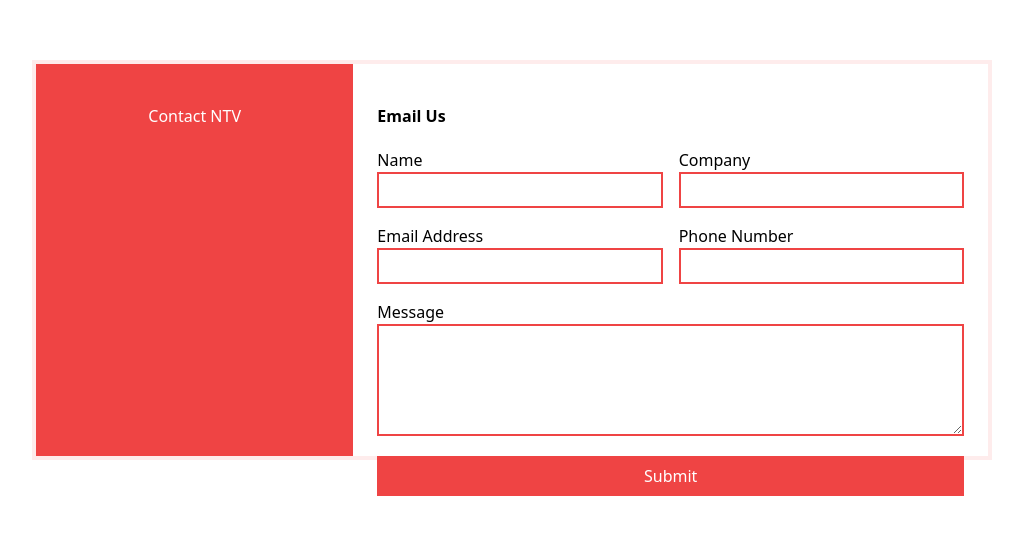
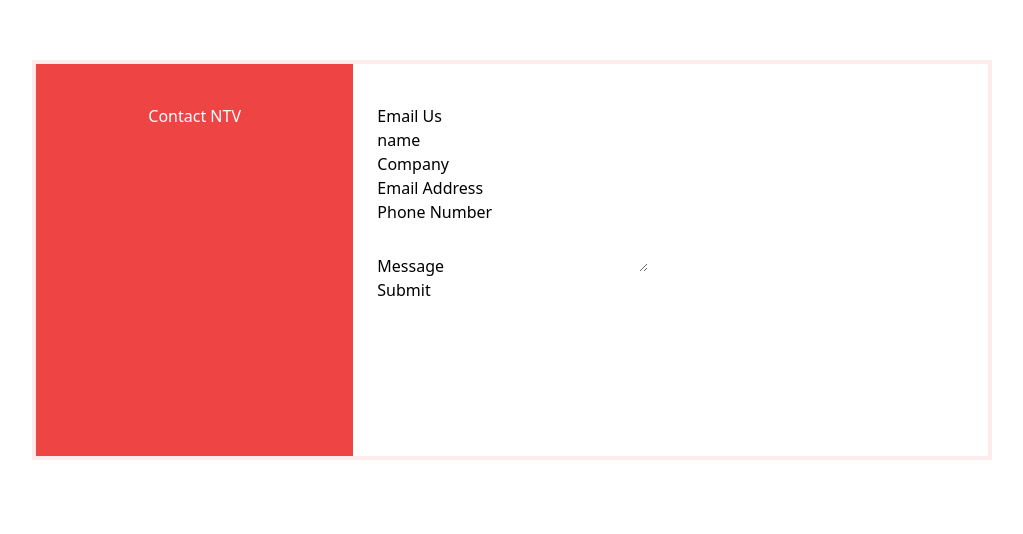
Before and after one commit to Some0ne3lse/CSS-form, a website: page index.html in a window 1280 px wide. Shown: the part 140-674 px from the top of the page, without its empty margins (128-1151 px from the left). Drawn offline with Linux system fonts and the light colour scheme.

Commit message:
Starting over

```diff
--- a/index.html
+++ b/index.html
@@ -9,49 +9,104 @@
 </head>
 
 <body class="w-screen h-screen flex justify-center items-center">
-  <div class="w-3/4 h-1/2 border-4 border-red-500/10 flex">
-
+  <div class="w-3/4 h-1/2 flex border-4 border-red-500/10">
     <div class="bg-red-500 w-1/3 h-full text-white font-sans font-medium flex justify-center py-10">
       <p>Contact NTV</p>
     </div>
-    <div class="w-2/3 h-fit">
+    <div class="w-2/3">
       <div class="px-6 pt-10">
-        <h1 class="font-bold">Email Us</h1>
-        <div class="py-5">
-          <form class="grid grid-cols-2 grid-rows-4 gap-4 w-full">
+        <h1>
+          Email Us
+        </h1>
+        <div>
+          <form class="flex flex-col">
+            <div>
+              <label for="name">
+                name
+              </label>
+              <input type="text" name="name" id="name" required>
+            </div>
+            <div>
+              <label for="company">
+                Company
+              </label>
+              <input type="text" name="company" id="company" required>
+            </div>
+            <div>
+              <label for="email">
+                Email Address
+              </label>
+              <input type="email" name="email" id="email" required>
+            </div>
+            <div>
+              <label for="phone">
+                Phone Number
+              </label>
+              <input type="number" name="phone" id="phone" required>
+            </div>
+            <div>
+              <label for="message">
+                Message
+              </label>
+              <textarea id="message" name="message"></textarea>
+            </div>
+          </form>
+        </div>
+        <button>
+          Submit
+        </button>
+      </div>
+    </div>
+  </div>
+</body>
 
-
-            <div class="grid col-start-1 col-end-1">
-              <label class="font-light" for="name">Name</label>
-              <input class="border-red-500 border-2 h-9" type="text" name="name" id="name" required />
-            </div>
-
-            <div class="grid col-start-2 col-end-2">
-              <label class="font-light" for="company">Company</label>
-              <input class="border-red-500 border-2 h-9" type="text" name="name" id="name" required />
-            </div>
+</html>
 
 
 
-            <div class="grid">
+<!-- <!DOCTYPE html>
+<html lang="en">
+
+<head>
+  <meta charset="UTF-8">
+  <meta name="viewport" content="width=device-width, initial-scale=1.0">
+  <title>NTV Contact Form</title>
+  <link href="./output.css" rel="stylesheet">
+</head>
+
+<body class="w-screen h-screen flex justify-center items-center">
+  <div class="w-3/4 h-1/2 flex-auto border-4 border-red-500/10 flex">
+    <div class="bg-red-500 w-1/3 h-full text-white font-sans font-medium flex justify-center py-10">
+      <p>Contact NTV</p>
+    </div>
+    <div class="w-2/3 flex">
+      <div class="px-6 pt-10 flex-1">
+        <h1 class="font-bold">Email Us</h1>
+        <div class="py-5">
+          <form class="inline-grid grid-cols-2 grid-rows-4 gap-4 w-full">
+            <div class="flex flex-col shrink">
+              <label class="font-light" for="name">Name</label>
+              <input class="border-red-500 border-2 h-9" type="text" name="name" id="name" required>
+            </div>
+            <div class="flex flex-col shrink">
+              <label class="font-light" for="company">Company</label>
+              <input class="border-red-500 border-2 h-9" type="text" name="company" id="company" required>
+            </div>
+            <div class="flex flex-col shrink">
               <label class="font-light" for="email">Email Address</label>
-              <input class="border-red-500 border-2 h-9" type="text" name="name" id="name" required />
+              <input class="border-red-500 border-2 h-9" type="email" name="email" id="email" required>
             </div>
-
-
-            <div class="grid">
+            <div class="flex flex-col shrink">
               <label class="font-light" for="phone">Phone Number</label>
-              <input class="border-red-500 border-2 h-9" type="text" name="name" id="name" required />
+              <input class="border-red-500 border-2 h-9" type="number" name="phone" id="phone" required>
             </div>
-
-            <div class="col-span-2 row-span-2">
-              <div class="flex flex-col h-full">
+            <div class="flex shrink col-span-2 row-span-2">
+              <div class="flex flex-col flex-1 shrink">
                 <label for="message">
                   Message
                 </label>
-                <textarea class="border-red-500 border-2 h-full" id=" message" name="message">
-
-                </textarea>
+                <textarea class="border-red-500 border-2 h-full" id="message" name="message">
+                <textarea>
               </div>
             </div>
           </form>
@@ -64,4 +119,4 @@
   </div>
 </body>
 
-</html>
+</html> -->
```
Also changed, not shown: output.css.
